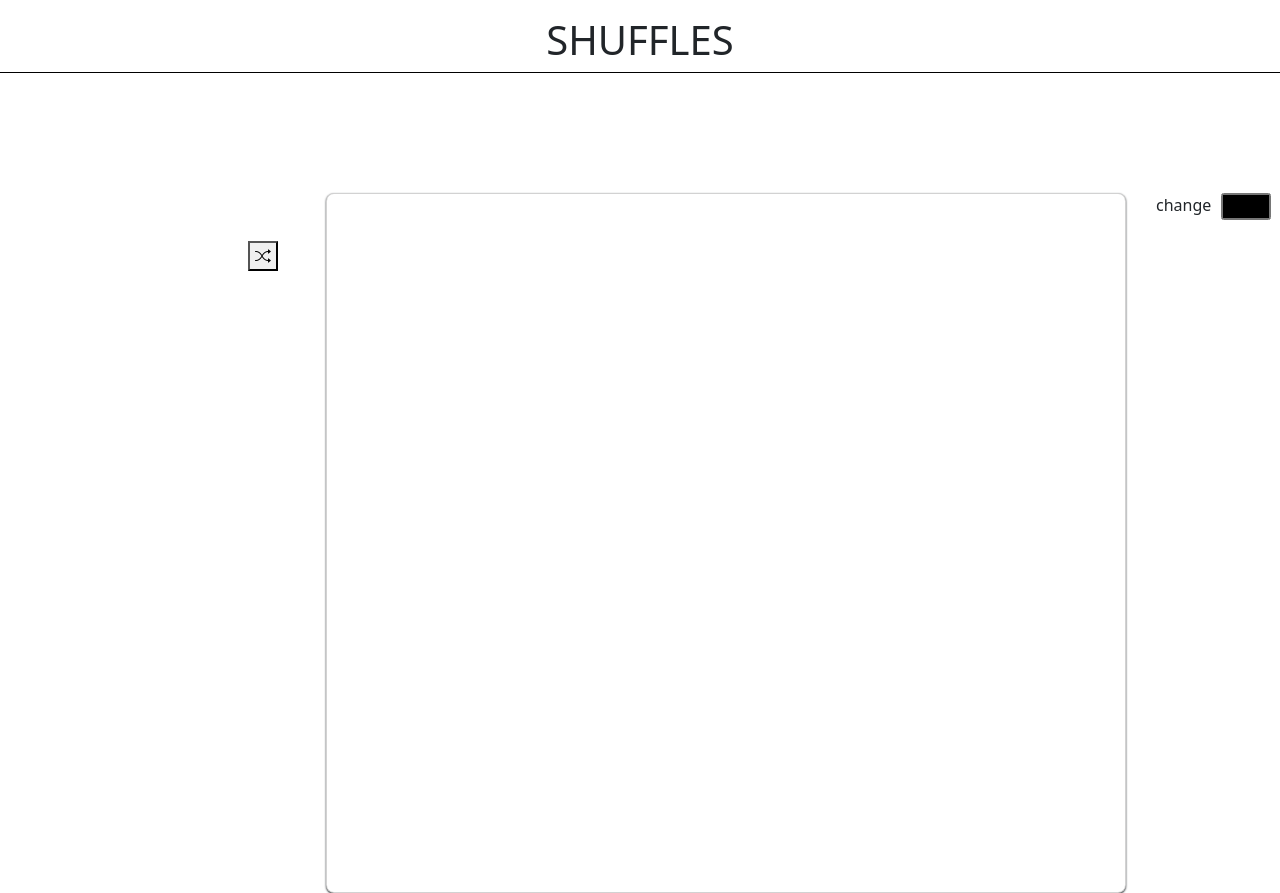
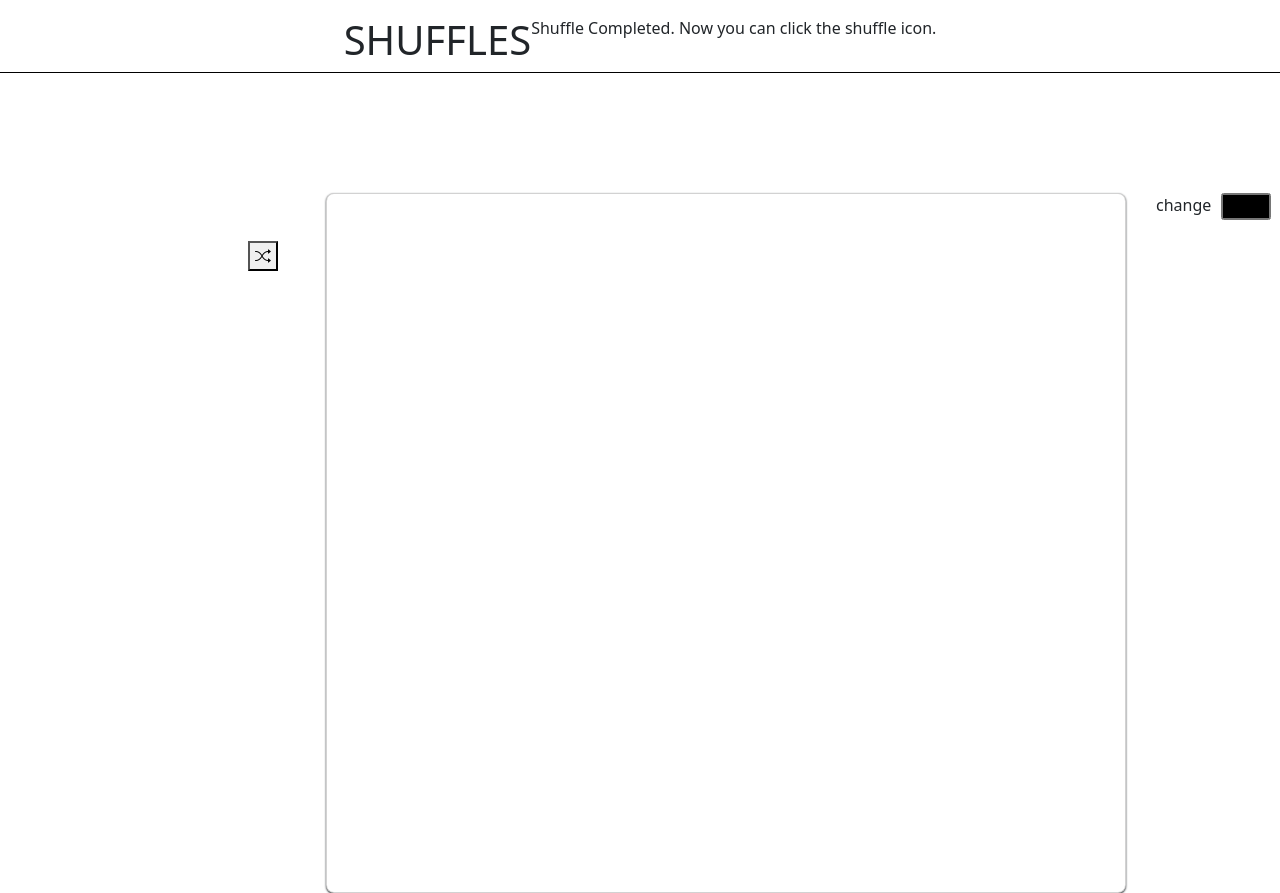
Before and after one commit to Archana-Balasubramanian/Color-Shuffle, a plain HTML site: page index.html in a window 1280 px wide. Shown: the top 893 px of the page. Drawn offline with nearby package versions, Linux system fonts and the light colour scheme.

Commit message:
Added a info message in my project

```diff
--- a/index.html
+++ b/index.html
@@ -25,7 +25,9 @@
     <section>
         <div class="header mt-3 d-flex justify-content-center">
             <h1>SHUFFLES</h1>
+            <p>Shuffle Completed. Now you can click the shuffle icon.</p>
         </div>
+
         <div class="body">
             <div class="box d-flex p-5  justify-content-center">
                 <button id="shuffle_button"><i class="bi bi-shuffle"></i></button>
```
